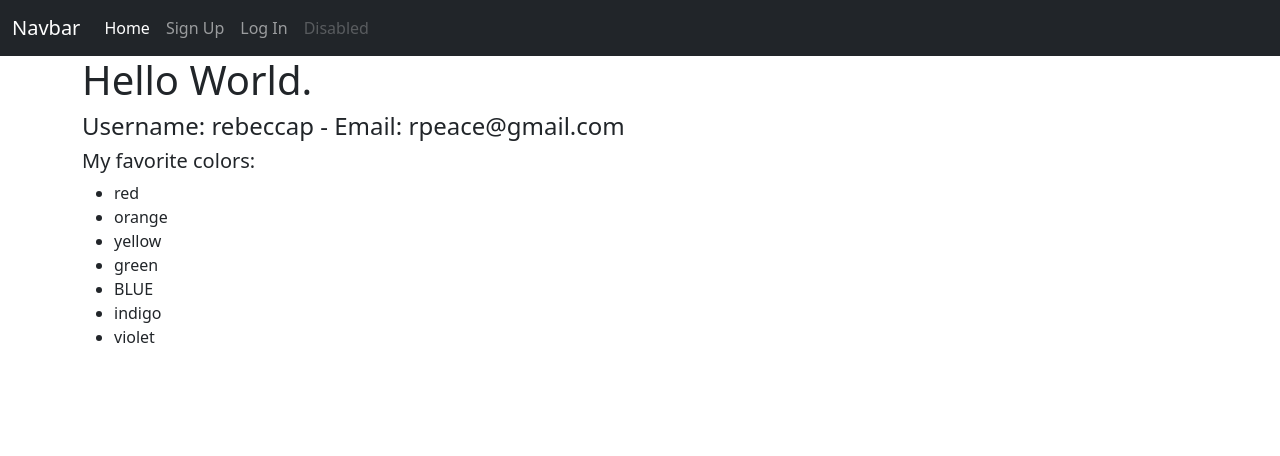
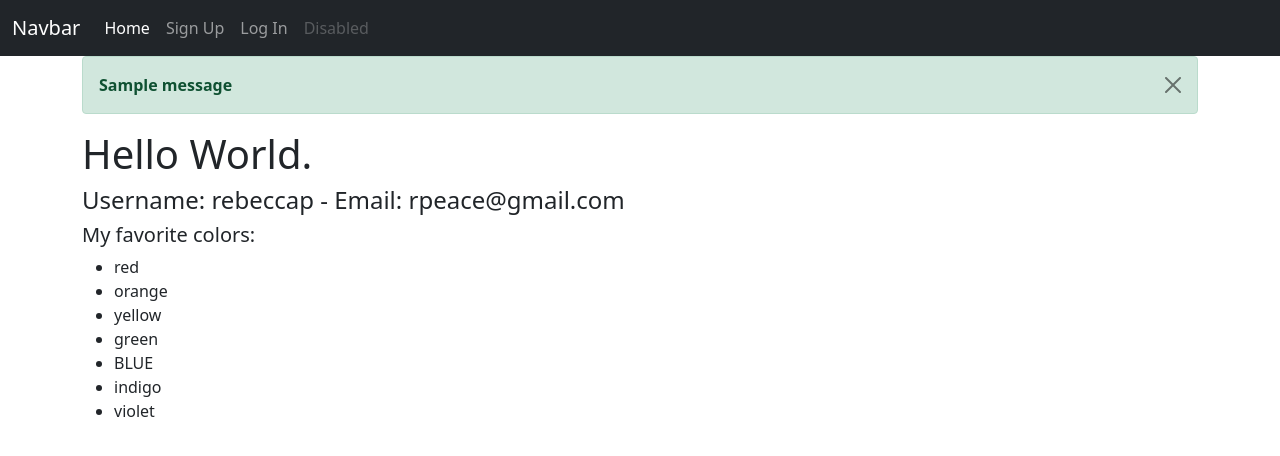
Before and after one commit to rebeccalpeace/intro_to_flask, a Flask app: page / in a window 1280 px wide. Shown: the top 456 px of the page. Run offline with Flask 2, Linux system fonts and the light colour scheme; tables that the repository leaves empty hold one stand-in row (values such as "Sample post"); one stand-in notice (Sample message) is shown; some libraries are stand-ins or nearby versions.

Commit message:
added alert and category

```diff
--- a/app/routes.py
+++ b/app/routes.py
@@ -1,6 +1,6 @@
 from curses.ascii import SI
 from app import app
-from flask import render_template
+from flask import render_template, redirect, url_for, flash
 from app.forms import SignUpForm
 from app.models import User
 
@@ -26,5 +26,6 @@ def signup():
         username = form.username.data
         password = form.password.data
         new_user = User(email=email, username=username, password=password)
-        print(f"{new_user.username} hass been created.")
+        flash(f"{new_user.username} has been created.", "success")
+        return redirect(url_for('index'))
     return render_template('signup.html', form=form)
--- /dev/null
+++ b/app/templates/alert.html
@@ -0,0 +1,10 @@
+{% with messages = get_flashed_messages(with_categories=true) %}
+    {% if messages %}
+        {% for category, message in messages %}
+            <div class="alert alert-{{ category }} alert-dismissible fade show" role="alert">
+                <strong>{{ message }}</strong>
+                <button type="button" class="btn-close" data-bs-dismiss="alert" aria-label="Close"></button>
+            </div>
+        {% endfor %}
+    {% endif %}
+{% endwith %}
--- a/app/templates/base.html
+++ b/app/templates/base.html
@@ -31,7 +31,8 @@
 
         <!-- Start Container -->
         <div class="container">
-           {% block content %} {% endblock content %}
+            {% include 'alert.html' %}
+            {% block content %} {% endblock content %}
         </div>
 
 
```
